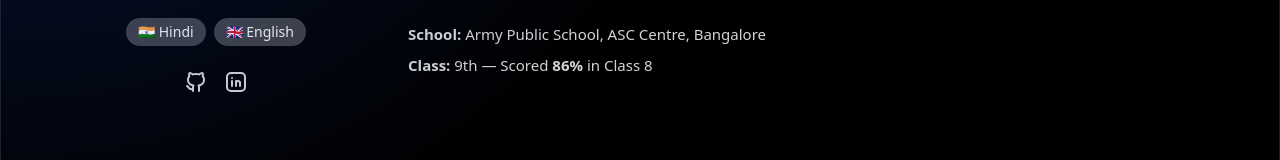
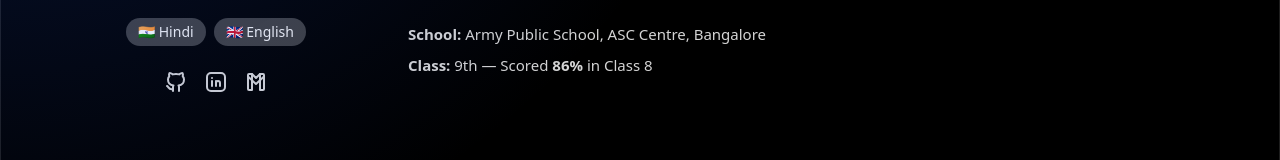
Before and after one commit to Abhishek2010dev/BuildBoard, a Next.js app: page /about in a window 1280 px wide. Shown: the part 494-654 px from the top of the page. Built offline with nearby package versions, Linux system fonts and the light colour scheme.

Commit message:
gmail support

```diff
--- a/components/avatar.tsx
+++ b/components/avatar.tsx
@@ -1,7 +1,12 @@
 "use client";
 
 import { motion } from "framer-motion";
-import { IconBrandLinkedin, IconBrandGithub } from "@tabler/icons-react";
+import {
+	IconBrandLinkedin,
+	IconBrandGithub,
+	IconMail,
+	IconBrandGmail,
+} from "@tabler/icons-react";
 
 import { Avatar, AvatarImage, AvatarFallback } from "@/components/ui/avatar"; // Adjust this path based on your structure
 
@@ -47,6 +52,7 @@ export default function AvatarComponent() {
 			</div>
 
 			{/* Social Links */}
+
 			<div className="flex gap-4 mt-2">
 				<a
 					href="https://github.com/Abhishek2010dev"
@@ -64,6 +70,12 @@ export default function AvatarComponent() {
 				>
 					<IconBrandLinkedin className="w-5 h-5 sm:w-6 sm:h-6" />
 				</a>
+				<a
+					href="mailto:abhishekkumar2010dev@gmail.com"
+					className="text-neutral-700 dark:text-neutral-300 hover:text-blue-700 dark:hover:text-blue-400 transition-colors"
+				>
+					<IconBrandGmail className="w-5 h-5 sm:w-6 sm:h-6" />
+				</a>
 			</div>
 		</motion.div>
 	);
```
